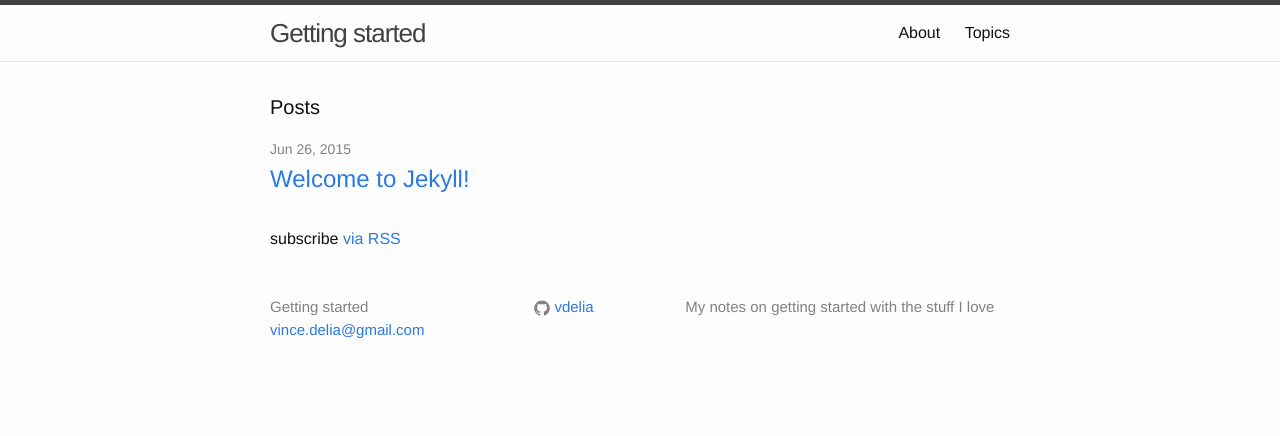
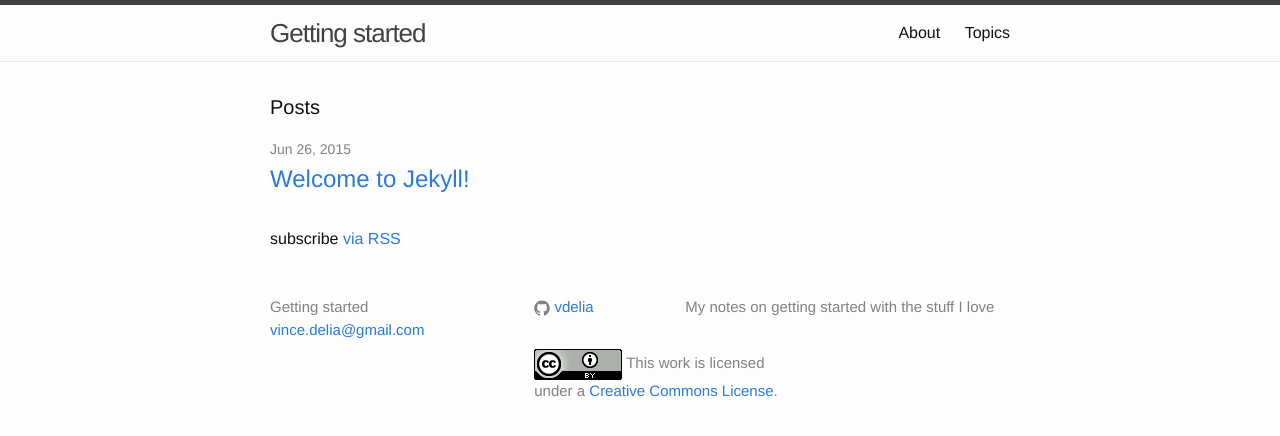
Before and after one commit to vdelia/vdelia.github.io, a Jekyll site: the page built from index.html, in a window 1280 px wide. Shown: the top 436 px of the page. Built offline with Jekyll 4.4.1, drawn with Linux system fonts in a browser that asks for light colours.

Commit message:
added license in the footeadded license in the footerr

```diff
--- a/_includes/footer.html
+++ b/_includes/footer.html
@@ -3,6 +3,7 @@
   <div class="wrapper">
 
     <div class="footer-col-wrapper">
+
       <div class="footer-col  footer-col-1">
         <ul class="contact-list">
           <li>{{ site.title }}</li>
@@ -46,6 +47,16 @@
       <div class="footer-col  footer-col-3">
         <p class="text">{{ site.description }}</p>
       </div>
+
+      <div class="footer-col-wrapper" >
+        <div class="footer-col footer-col-1">
+        <div class="copyright">
+            <p>
+                <a rel="license" href="http://creativecommons.org/licenses/by-nc-sa/3.0/"><img class="cc-img" alt="Creative Commons License" style="border-width:0" src="/assets/88x31.png" /></a>
+                This work is licensed under a <a rel="license" href="http://creativecommons.org/licenses/by-nc-sa/3.0/">Creative Commons License</a>.</p>
+        </div>
+      </div>
+      </div>
     </div>
 
   </div>
```
Also changed, not shown: _drafts/clojure_intro.md (renamed from _drafts/clojure_intro.markdown, +1 -1 lines), _drafts/scala.md (renamed from _drafts/scala.markdown), assets/88x31.png (added).
